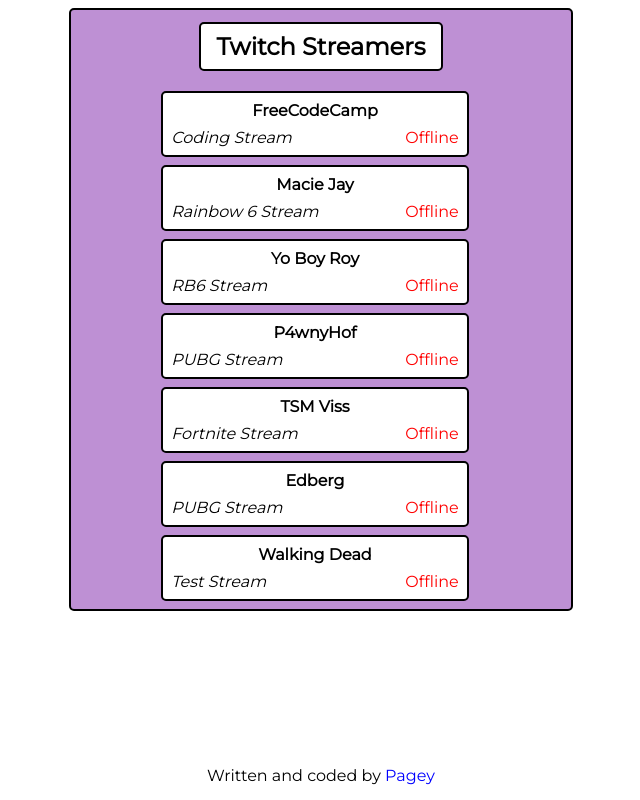
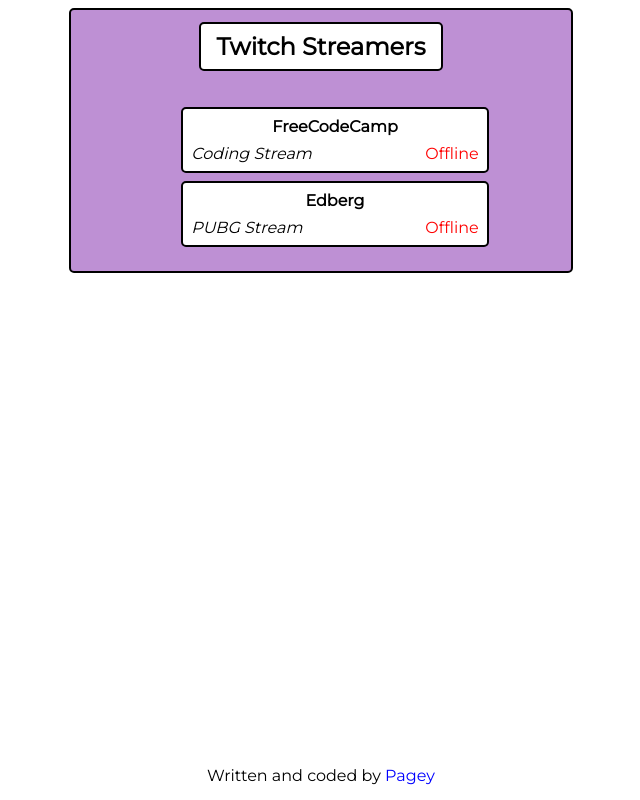
Before and after one commit to D-Pagey/TwitchTV, a React (Create React App) app: page / in a window 1280 px wide. Shown: the whole page, without its empty margins (319-959 px from the left). Built offline with nearby package versions, Linux system fonts and the light colour scheme; no server answers.

Commit message:
Completely changed structure of state and props. Now displaying two streams from props.

```diff
--- a/src/App.js
+++ b/src/App.js
@@ -3,7 +3,7 @@
 import './App.css';
 
 import Header from './components/Header';
-import Stream from './components/Stream';
+import StreamList from './components/Stream';
 import Footer from './components/Footer';
 import rawData from './utilities/RawData.js';
 
@@ -12,47 +12,65 @@
     super(props);
 
     this.state = {
-      rawData: rawData(),
+      freecodecamp: {},
+      macie: {},
+      roy: {},
+      p4wny: {},
+      viss: {},
+      edberg: {},
+      rainbow: {},
     }
 
-    this.fetchData = this.fetchData.bind(this);
+    // this.fetchData = this.fetchData.bind(this);
+    this.setInitialState = this.setInitialState.bind(this);
   }
 
-  fetchData(object) {
-
-    const url = `https://wind-bow.glitch.me/twitch-api/streams/${object.username}?callback=`;
-
-    return fetch(url)
-      .then(resp => resp.json())
-      .then(data => {
-        console.log(data);
-        const test = {
-          'description': data.stream.channel.status,
-          'key': object.key,
-          'name': object.name,
-          'status': object.status,
-          'username': data.stream.channel.name
-        }
-        console.log(test);
-        this.setState({ test })
-      })
-
-
-
-      .catch(function(error) {
-        console.log("Something went wrong - " + error);
-      })
+  setInitialState() {
+    let initialData = rawData();
+    let freecodecamp = initialData[0];
+    let macie = initialData[1];
+    let roy = initialData[2];
+    let p4wny = initialData[3];
+    let viss = initialData[4];
+    let edberg = initialData[5];
+    let rainbow = initialData[6];
+    this.setState({rainbow, edberg, viss, p4wny, roy, macie, freecodecamp});
   }
 
+  // fetchData(object) {
+
+  //   const url = `https://wind-bow.glitch.me/twitch-api/streams/${object.username}?callback=`;
+
+  //   return fetch(url)
+  //     .then(resp => resp.json())
+  //     .then(data => {
+  //       console.log(data);
+  //       const hi = {
+  //         'description': data.stream.channel.status,
+  //         'key': object.key,
+  //         'name': object.name,
+  //         'status': 'Online',
+  //         'username': data.stream.channel.name
+  //       }
+  //       console.log(hi);
+  //       this.setState({ hi })
+  //     })
+
+  //     .catch(function(error) {
+  //       console.log("Something went wrong - " + error);
+  //     })
+  // }
+
   componentDidMount() {
-    this.fetchData(this.state.rawData[2]);
+    this.setInitialState();
+    // this.fetchData(this.state.rawData[5]);
   }
 
   render() {
     return (
       <div className="App">
         <Header />
-        <Stream rawData={this.state.rawData} />
+        <StreamList streams={this.state} />
         <Footer />
       </div>
     );
--- a/src/components/Stream/Stream.js
+++ b/src/components/Stream/Stream.js
@@ -2,19 +2,36 @@
 
 import './Stream.css';
 
-function Stream(props) {
+function Stream({data}) {
 
-  let streamers;
+  console.log(data);
 
-    streamers = props.rawData.map((element) => (
-    <div className='stream-container' key={element.key}>
-      <h3 className='stream-title'>{element.name}</h3>
-      <p className='stream-description'>{element.description}</p>
-      <p className='stream-status'>{element.status}</p>
-    </div>
-    ))
+  return (
 
-    return <main>{streamers}</main>;
+    <li className='stream-container'>
+    <h3 className='stream-title'>{data.name}</h3>
+       <p className='stream-description'>{data.description}</p>
+        <p className='stream-status'>{data.status}</p>
+     </li>
+
+    // <li className='stream-container'>
+    //     <h3 className='stream-title'>{data.streams.freecodecamp.name}</h3>
+    //   <p className='stream-description'>{data.streams.freecodecamp.description}</p>
+    //    <p className='stream-status'>{data.streams.freecodecamp.status}</p>
+    // </li>
+  )
 }
 
-export default Stream;
+function StreamList({streams}) {
+
+  console.log(streams.freecodecamp);
+
+  return (
+    <ul>
+      <Stream data={streams.freecodecamp}/>
+      <Stream data={streams.edberg}/>
+    </ul>
+  )
+}
+
+export default StreamList;
--- a/src/components/Stream/index.js
+++ b/src/components/Stream/index.js
@@ -1,3 +1,3 @@
-import Stream from './Stream.js';
+import StreamList from './Stream.js';
 
-export default Stream;
+export default StreamList;
--- a/src/utilities/RawData.js
+++ b/src/utilities/RawData.js
@@ -44,9 +44,9 @@
     },
     {
       key: 7,
-      name: 'Walking Dead',
-      username: 'amcthewalkingdeaduniverse',
-      description: 'Test Stream',
+      name: 'Rainbow 6',
+      username: 'rainbow6',
+      description: 'RB6 Stream',
       status: 'Offline',
     }
   ];
```
